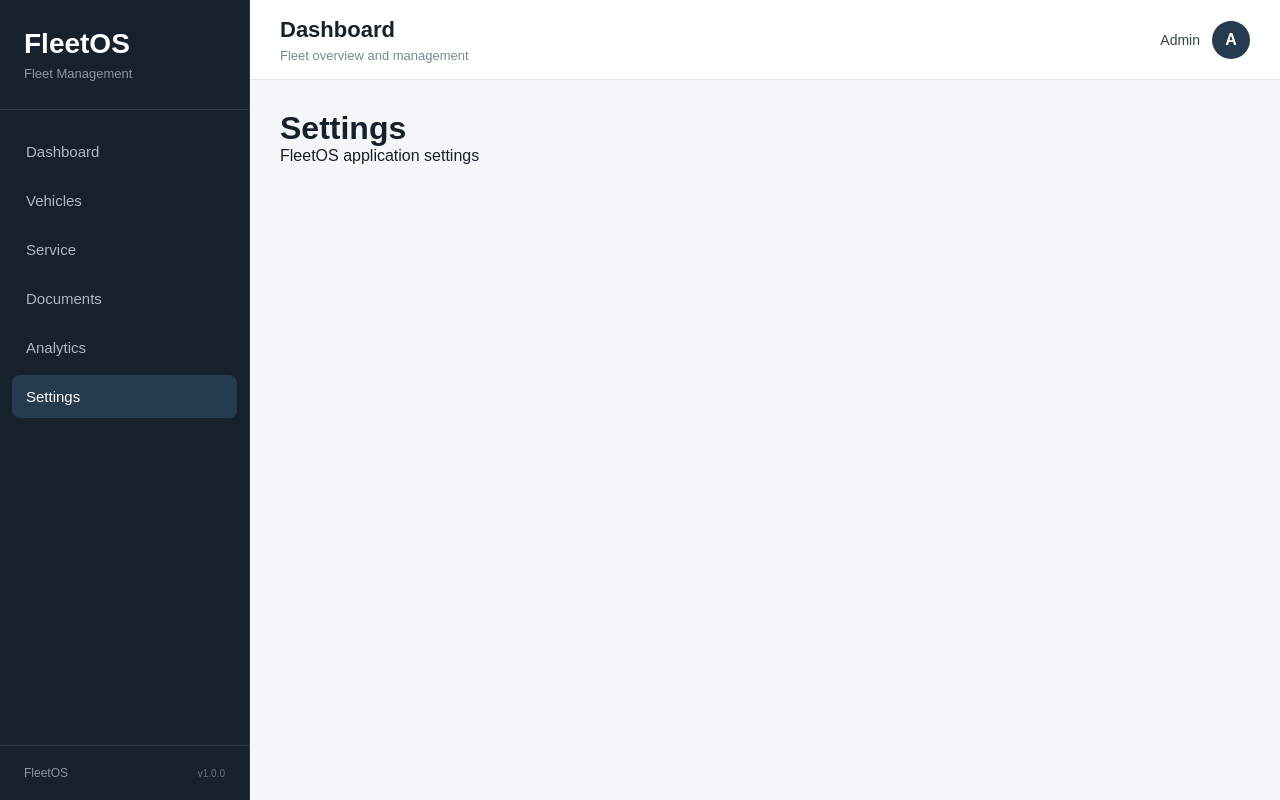
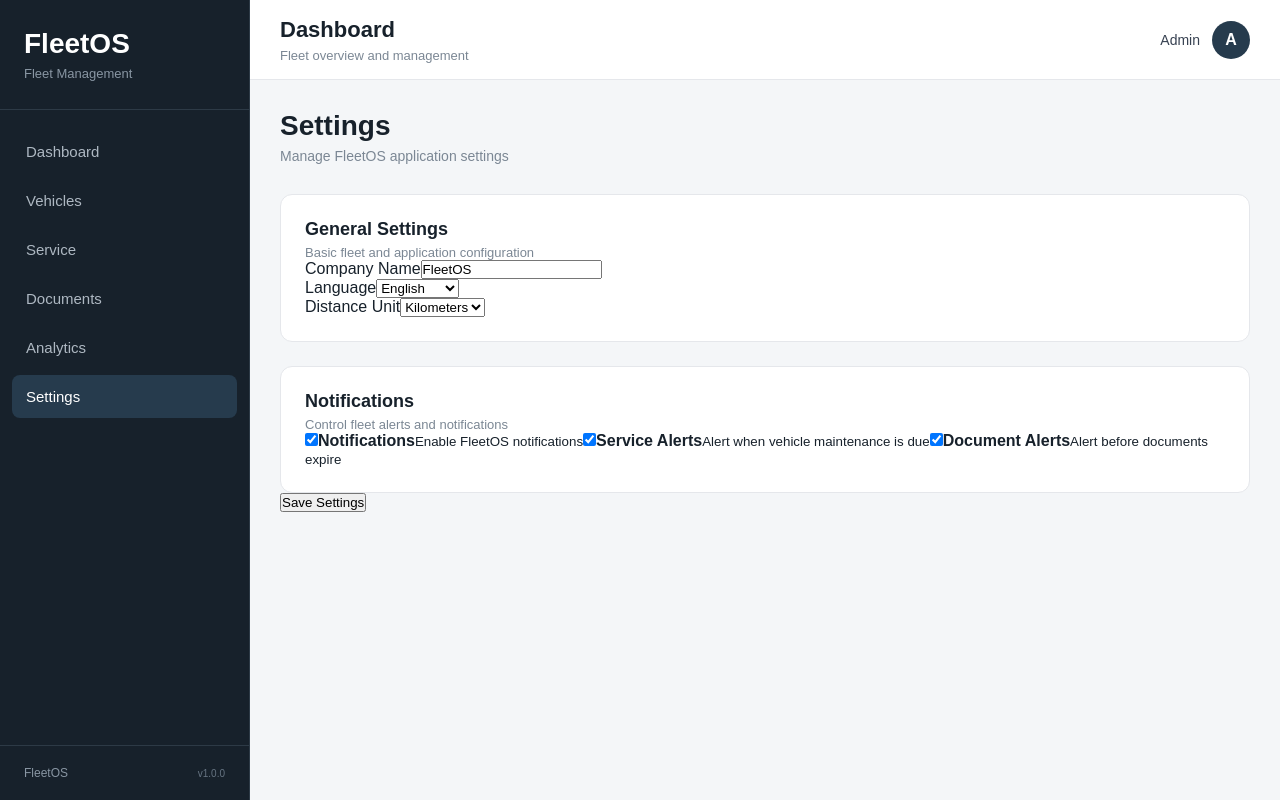
Before and after one commit to johnny1978m/FleetOS, a React (Vite) app in the folder fleetos-react/: page /settings in a window 1280 px wide. Built offline with nearby package versions, Linux system fonts and the light colour scheme.

Commit message:
Build persistent application settings

```diff
--- a/fleetos-react/src/pages/Settings/Settings.jsx
+++ b/fleetos-react/src/pages/Settings/Settings.jsx
@@ -1,8 +1,168 @@
+import { useState } from "react";
+
+const savedSettings = JSON.parse(
+  localStorage.getItem("fleetos-settings") || "null",
+);
+
 function Settings() {
+  const [companyName, setCompanyName] = useState(
+    savedSettings?.companyName || "FleetOS",
+  );
+  const [language, setLanguage] = useState(
+    savedSettings?.language || "English",
+  );
+  const [distanceUnit, setDistanceUnit] = useState(
+    savedSettings?.distanceUnit || "Kilometers",
+  );
+  const [notifications, setNotifications] = useState(
+    savedSettings?.notifications ?? true,
+  );
+  const [serviceAlerts, setServiceAlerts] = useState(
+    savedSettings?.serviceAlerts ?? true,
+  );
+  const [documentAlerts, setDocumentAlerts] = useState(
+    savedSettings?.documentAlerts ?? true,
+  );
+  const [saved, setSaved] = useState(false);
+
+  const handleSave = (event) => {
+    event.preventDefault();
+
+    const settings = {
+      companyName,
+      language,
+      distanceUnit,
+      notifications,
+      serviceAlerts,
+      documentAlerts,
+    };
+
+    localStorage.setItem("fleetos-settings", JSON.stringify(settings));
+
+    setSaved(true);
+
+    setTimeout(() => {
+      setSaved(false);
+    }, 2500);
+  };
+
   return (
-    <div>
-      <h1>Settings</h1>
-      <p>FleetOS application settings</p>
+    <div className="dashboard-page">
+      <div className="dashboard-header">
+        <div>
+          <h1>Settings</h1>
+          <p>Manage FleetOS application settings</p>
+        </div>
+      </div>
+
+      <form onSubmit={handleSave}>
+        <section className="dashboard-section">
+          <div className="section-header">
+            <div>
+              <h2>General Settings</h2>
+              <p>Basic fleet and application configuration</p>
+            </div>
+          </div>
+
+          <div className="vehicles-form-grid">
+            <div className="vehicles-form-field">
+              <label htmlFor="companyName">Company Name</label>
+              <input
+                id="companyName"
+                type="text"
+                value={companyName}
+                onChange={(event) => setCompanyName(event.target.value)}
+              />
+            </div>
+
+            <div className="vehicles-form-field">
+              <label htmlFor="language">Language</label>
+              <select
+                id="language"
+                value={language}
+                onChange={(event) => setLanguage(event.target.value)}
+              >
+                <option>English</option>
+                <option>German</option>
+                <option>Romanian</option>
+              </select>
+            </div>
+
+            <div className="vehicles-form-field">
+              <label htmlFor="distanceUnit">Distance Unit</label>
+              <select
+                id="distanceUnit"
+                value={distanceUnit}
+                onChange={(event) => setDistanceUnit(event.target.value)}
+              >
+                <option>Kilometers</option>
+                <option>Miles</option>
+              </select>
+            </div>
+          </div>
+        </section>
+
+        <section className="dashboard-section">
+          <div className="section-header">
+            <div>
+              <h2>Notifications</h2>
+              <p>Control fleet alerts and notifications</p>
+            </div>
+          </div>
+
+          <div className="settings-options">
+            <label className="settings-option">
+              <input
+                type="checkbox"
+                checked={notifications}
+                onChange={(event) =>
+                  setNotifications(event.target.checked)
+                }
+              />
+              <span>
+                <strong>Notifications</strong>
+                <small>Enable FleetOS notifications</small>
+              </span>
+            </label>
+
+            <label className="settings-option">
+              <input
+                type="checkbox"
+                checked={serviceAlerts}
+                onChange={(event) =>
+                  setServiceAlerts(event.target.checked)
+                }
+              />
+              <span>
+                <strong>Service Alerts</strong>
+                <small>Alert when vehicle maintenance is due</small>
+              </span>
+            </label>
+
+            <label className="settings-option">
+              <input
+                type="checkbox"
+                checked={documentAlerts}
+                onChange={(event) =>
+                  setDocumentAlerts(event.target.checked)
+                }
+              />
+              <span>
+                <strong>Document Alerts</strong>
+                <small>Alert before documents expire</small>
+              </span>
+            </label>
+          </div>
+        </section>
+
+        <div className="vehicles-form-actions">
+          {saved && <span>Settings saved</span>}
+
+          <button type="submit" className="vehicles-save-button">
+            Save Settings
+          </button>
+        </div>
+      </form>
     </div>
   );
 }
```
